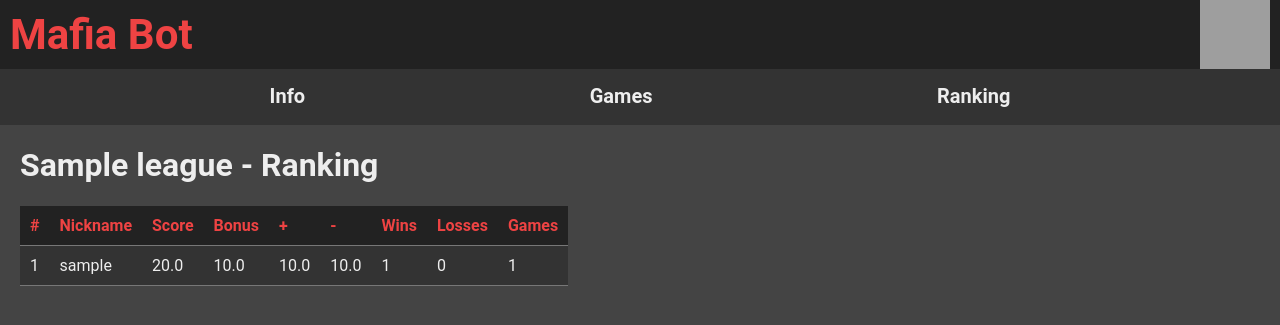
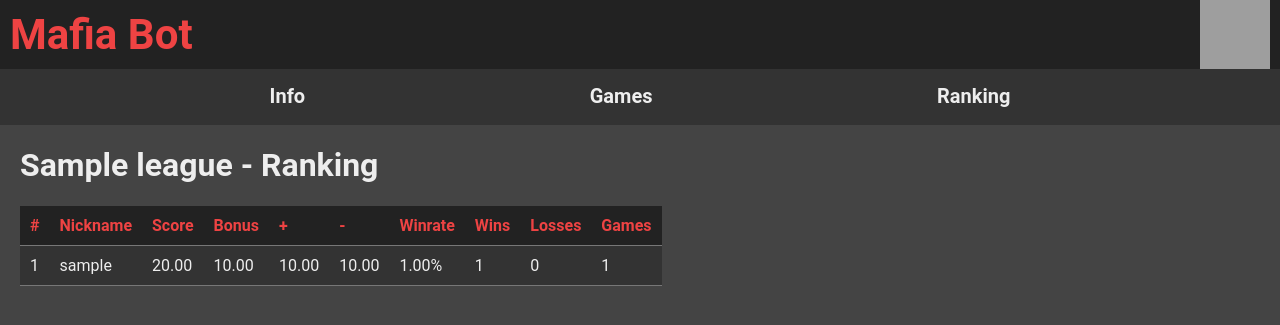
Before and after one commit to justmeben/rebelmafia, a Django app: page /league/1/table in a window 1280 px wide. Shown: the top 325 px of the page. Run offline with Django 4.2, Linux system fonts and the light colour scheme; tables that the repository leaves empty hold one stand-in row (values such as "Sample post"); grey boxes are pictures that could not be loaded.

Commit message:
added winrate and format nicely

```diff
--- a/leagues/service.py
+++ b/leagues/service.py
@@ -10,7 +10,7 @@ def get_league_ranking_table(league: League) -> List:
             players_data[result.player_id] = dict(id=result.player_id, nickname=result.player.nickname,
                                                   position=0, total_points=0, total_extra_points=0,
                                                   total_plus_points=0, total_minus_points=0, wins=0, losses=0,
-                                                  total_games=0)
+                                                  total_games=0, winrate=0)
         players_data[result.player_id]['total_points'] += result.win_score + result.extra_score
         players_data[result.player_id]['total_extra_points'] += result.extra_score
         players_data[result.player_id]['total_plus_points'] += result.plus_score
@@ -20,6 +20,7 @@ def get_league_ranking_table(league: League) -> List:
         else:
             players_data[result.player_id]['losses'] += 1
         players_data[result.player_id]['total_games'] += 1
+        players_data[result.player_id]['winrate'] = players_data[result.player_id]['wins'] / players_data[result.player_id]['total_games']
 
     ranking_table = sorted(players_data.values(), key=lambda x: x.get('total_points', -1), reverse=True)
     for i in range(len(ranking_table)):
--- a/templates/league_table.html
+++ b/templates/league_table.html
@@ -10,6 +10,7 @@
                 <td>Bonus</td>
                 <td>+</td>
                 <td>-</td>
+                <td>Winrate</td>
                 <td>Wins</td>
                 <td>Losses</td>
                 <td>Games</td>
@@ -19,10 +20,11 @@
             <tr>
                 <td>{{ player.position }}</td>
                 <td>{{ player.nickname }} </td>
-                <td>{{ player.total_points }} </td>
-                <td>{{ player.total_extra_points }}</td>
-                <td>{{ player.total_plus_points }} </td>
-                <td>{{ player.total_minus_points }} </td>
+                <td>{{ player.total_points|floatformat:2 }} </td>
+                <td>{{ player.total_extra_points|floatformat:2 }}</td>
+                <td>{{ player.total_plus_points|floatformat:2 }} </td>
+                <td>{{ player.total_minus_points|floatformat:2 }} </td>
+                <td>{{ player.winrate|floatformat:2 }}%</td>
                 <td>{{ player.wins }}</td>
                 <td>{{ player.losses }}</td>
                 <td>{{ player.total_games }}</td>
```
